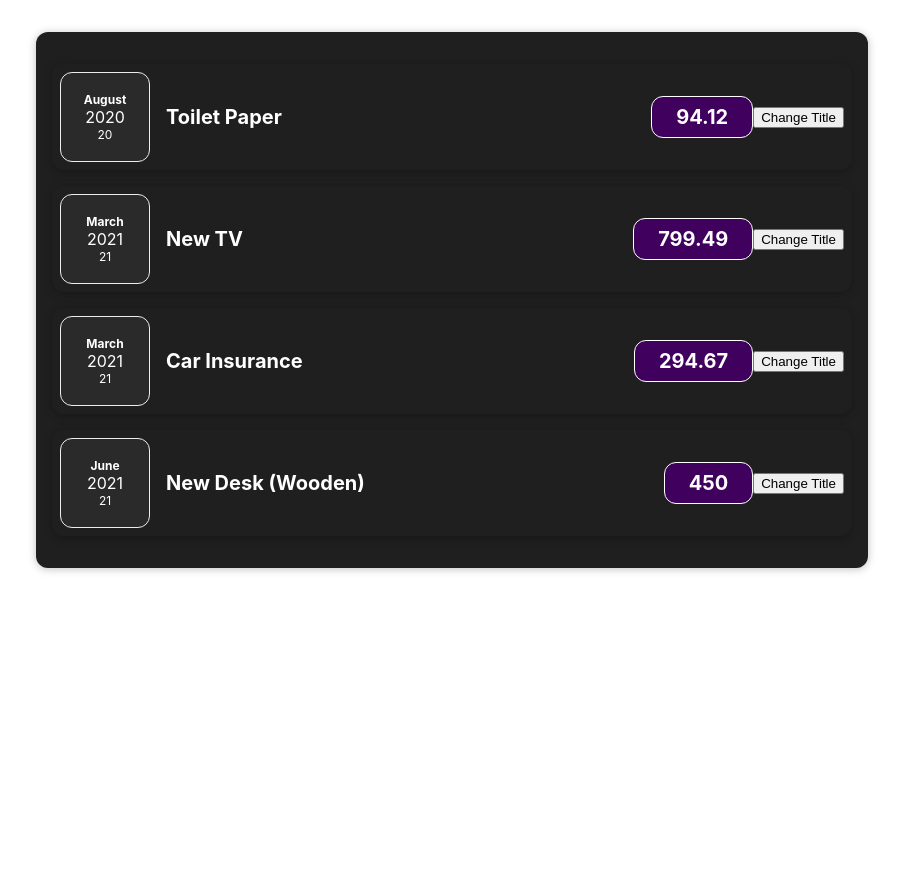
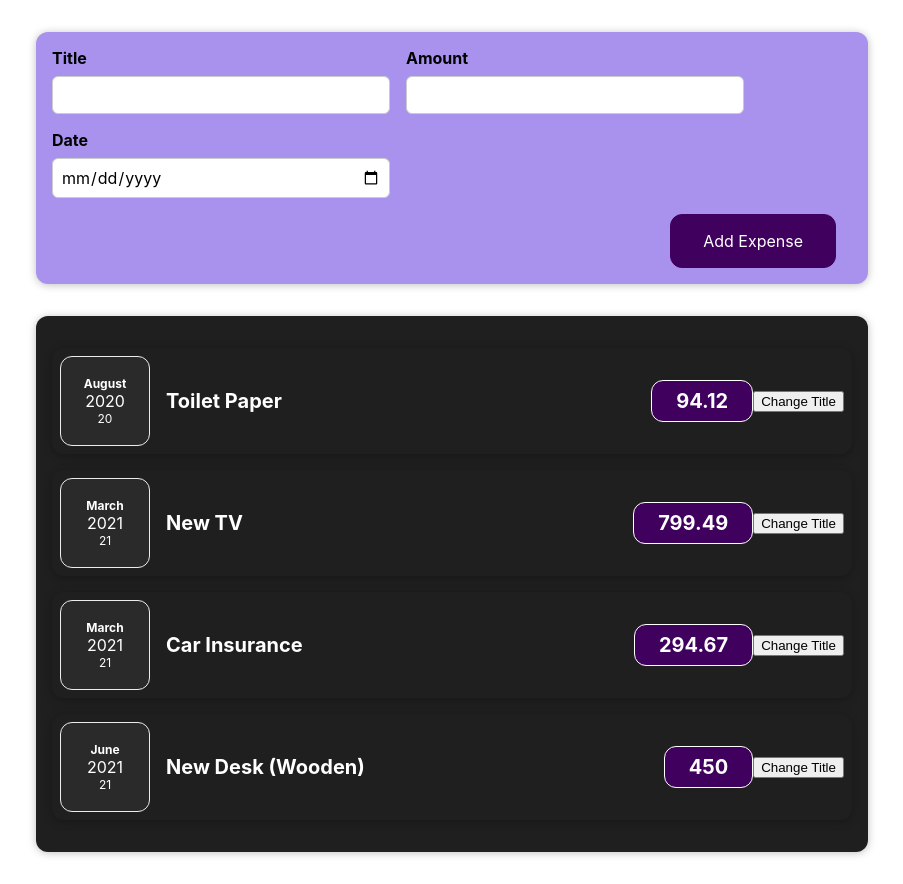
Before and after one commit to Pavan1292/expense, a React (Create React App) app: page / in a window 1280 px wide. Shown: the whole page, without its empty margins (188-1091 px from the left). Before the commit the page ends 800 px from the top, so only its background shows below. Built offline with nearby package versions, Linux system fonts and the light colour scheme.

Commit message:
Adding a new component

```diff
--- a/src/App.js
+++ b/src/App.js
@@ -1,8 +1,9 @@
 import logo from "./logo.svg";
 import "./App.css";
 import Expense from "./components/Expenses/Expense";
+import NewExpense from "./components/NewExpense/NewExpense";
 
-const App = ()=> {
+const App = () => {
   const expenses = [
     {
       id: "e1",
@@ -24,7 +25,12 @@
       date: new Date(2021, 5, 12),
     },
   ];
-  return <div>{<Expense items={expenses} />}</div>;
-}
+  return (
+    <div>
+      <NewExpense />
+      <Expense items={expenses} />
+    </div>
+  );
+};
 
 export default App;
--- a/src/components/Expenses/Expense.js
+++ b/src/components/Expenses/Expense.js
@@ -1,6 +1,7 @@
 import "./Expense.css";
 import Card from "../UI/Card";
 import ExpenseItem from "./ExpenseItem";
+import NewExpense from "../NewExpense/NewExpense";
 
 const Expense =(props) =>{
   return (
--- /dev/null
+++ b/src/components/NewExpense/ExpenseForm.css
@@ -0,0 +1,26 @@
+.new-expense__controls {
+  display: flex;
+  flex-wrap: wrap;
+  gap: 1rem;
+  margin-bottom: 1rem;
+  text-align: left;
+}
+
+.new-expense__control label {
+  font-weight: bold;
+  margin-bottom: 0.5rem;
+  display: block;
+}
+
+.new-expense__control input {
+  font: inherit;
+  padding: 0.5rem;
+  border-radius: 6px;
+  border: 1px solid #ccc;
+  width: 20rem;
+  max-width: 100%;
+}
+
+.new-expense__actions {
+  text-align: right;
+}
--- /dev/null
+++ b/src/components/NewExpense/ExpenseForm.jsx
@@ -0,0 +1,37 @@
+import React from 'react';
+import './ExpenseForm.css'
+
+
+const ExpenseForm = () => {
+
+  const titleChangeHandler = () =>{
+
+  };
+  const amountChangeHandler = () =>{
+
+  };
+  const dateChangeHandler = () =>{
+
+  };
+  return <form>
+    <div className="new-expense__controls">
+      <div className="new-expense__control">
+        <label>Title</label>
+        <input type="text" onChange={titleChangeHandler}/>
+      </div>
+      <div className="new-expense__control">
+        <label>Amount</label>
+        <input type="number" min ="0.01" step="0.01" onChange={amountChangeHandler}/>
+      </div>
+      <div className="new-expense__control">
+        <label>Date</label>
+        <input type="date" min ="2019-01-01" step="2022-12-31" onChange={dateChangeHandler} />
+      </div>
+    </div>
+    <div className="new-expense__actions">
+      <button type="submit">Add Expense</button>
+    </div>
+  </form>
+}
+
+export default ExpenseForm
--- /dev/null
+++ b/src/components/NewExpense/NewExpense.css
@@ -0,0 +1,38 @@
+.new-expense {
+  background-color: #a892ee;
+  padding: 1rem;
+  margin: 2rem auto;
+  width: 50rem;
+  max-width: 95%;
+  border-radius: 12px;
+  text-align: center;
+  box-shadow: 0 1px 8px rgba(0, 0, 0, 0.25);
+}
+
+.new-expense button {
+  font: inherit;
+  cursor: pointer;
+  padding: 1rem 2rem;
+  border: 1px solid #40005d;
+  background-color: #40005d;
+  color: white;
+  border-radius: 12px;
+  margin-right: 1rem;
+}
+
+.new-expense button:hover,
+.new-expense button:active {
+  background-color: #510674;
+  border-color: #510674;
+}
+
+.new-expense button.alternative {
+  color: #220131;
+  border-color: transparent;
+  background-color: transparent;
+}
+
+.new-expense button.alternative:hover,
+.new-expense button.alternative:active {
+  background-color: #ddb3f8;
+}
--- /dev/null
+++ b/src/components/NewExpense/NewExpense.jsx
@@ -0,0 +1,13 @@
+import React, { useState } from 'react';
+import ExpenseForm from './ExpenseForm';
+import './NewExpense.css'
+
+const NewExpense=() =>{
+  return (
+    <div className="new-expense">
+      <ExpenseForm />
+    </div>
+  )
+
+}
+export default NewExpense;
```
